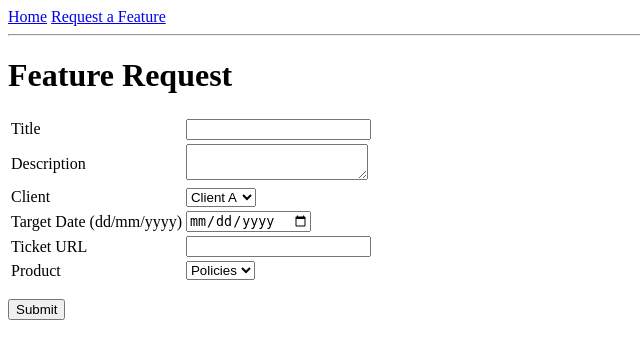
After one commit to agraham3/featureRequests, a Flask app: page /featureRequest in a window 1280 px wide. The commit adds this page. Shown: the top 359 px of the page, without its empty margins (0-640 px from the left). Run offline with Flask 2, Linux system fonts and the light colour scheme.

Commit message:
Added a web form page

```diff
--- a/app/__init__.py
+++ b/app/__init__.py
@@ -1,4 +1,6 @@
 from flask import Flask
 
 app = Flask(__name__)
+app.config.from_object('config')
+
 from app import views
--- /dev/null
+++ b/app/forms.py
@@ -0,0 +1,18 @@
+from flask.ext.wtf import Form
+from wtforms import validators, StringField, TextAreaField, SelectField, DateField
+
+class FeatureRequest(Form):
+  title = StringField('Title', [validators.Required(), validators.length(max=50)])
+  description = TextAreaField('Description', [validators.Required(),
+                                              validators.length(max=200)])
+  client = SelectField('Client', choices=[('A', 'Client A'),
+                                          ('B', 'Client B'),
+                                          ('C', 'Client C')])
+  targetDate = DateField('Target Date (dd/mm/yyyy)',
+                         [validators.Required()],
+                         format='%d-%m-%y')
+  ticketURL = StringField('Ticket URL')
+  productArea = SelectField('Product', choices=[('polices', 'Policies'),
+                                                ('billing', 'Billing'),
+                                                ('claims', 'Claims'),
+                                                ('Reports', 'Reports')])
--- a/app/templates/base.html
+++ b/app/templates/base.html
@@ -8,8 +8,18 @@
     {% endif %}
   </head>
 <body>
-  <div>IWS: <a href="/index">Home</a></div>
+  <div><a href="/index">Home</a>
+       <a href="/featureRequest">Request a Feature</a></div>
   <hr>
+  {% with messages = get_flashed_messages() %}
+    {% if messages %}
+      <ul>
+        {% for message in messages %}
+          <li>{{ message }}</li>
+        {% endfor %}
+      </ul>
+      {% endif %}
+  {% endwith %}
   {% block content %}{% endblock %}
 </body>
 </html>
--- /dev/null
+++ b/app/templates/featureRequest.html
@@ -0,0 +1,52 @@
+{% extends "base.html" %}
+{% block content %}
+<h1>Feature Request</h1>
+<form action="" method="post" name="login">
+    {{ form.hidden_tag() }}
+    <table>
+      <tr>
+        <td>{{ form.title.label }}</td>
+        <td>{{ form.title() }}</td>
+        <td>{% for error in form.title.errors %}
+            <span style="color: red;">[{{error}}]</span>
+            {% endfor %}</td>
+      </tr>
+      <tr>
+        <td>{{ form.description.label }}</td>
+        <td>{{ form.description() }} </td>
+        <td>{% for error in form.description.errors %}
+            <span style="color: red;">[{{error}}]</span>
+            {% endfor %}</td>
+      </tr>
+      <tr>
+        <td>{{ form.client.label }}</td>
+        <td>{{ form.client() }}</td>
+        <td>{% for error in form.client.errors %}
+            <span style="color: red;">[{{error}}]</span>
+            {% endfor %}</td>
+      </tr>
+      <tr>
+        <td>{{ form.targetDate.label }}</td>
+        <td>{{ form.targetDate() }}</td>
+        <td>{% for error in form.targetDate.errors %}
+            <span style="color: red;">[{{error}}]</span>
+            {% endfor %}</td>
+      </tr>
+      <tr>
+        <td>{{ form.ticketURL.label }}</td>
+        <td>{{ form.ticketURL() }}</td>
+        <td>{% for error in form.ticketURL.errors %}
+            <span style="color: red;">[{{error}}]</span>
+            {% endfor %}</td>
+      </tr>
+      <tr>
+        <td>{{ form.productArea.label }}</td>
+        <td>{{ form.productArea() }}</td>
+        <td>{% for error in form.productArea.errors %}
+            <span style="color: red;">[{{error}}]</span>
+            {% endfor %}</td>
+      </tr>
+    </table>
+    <p><input type="submit" value="Submit"></p>
+</form>
+{% endblock %}
--- a/app/templates/index.html
+++ b/app/templates/index.html
@@ -1,7 +1,4 @@
 {% extends "base.html" %}
 {% block content %}
-  <h1>Hello, {{ user.nickname }}!</h1>
-  {% for post in posts %}
-    <div><p>{{ post.author.nickname }} says: <b>{{ post.body }}</b></p></div>
-  {% endfor %}
+  <h1>Welcome to Feature Requests</h1>
 {% endblock %}
--- a/app/views.py
+++ b/app/views.py
@@ -1,17 +1,21 @@
-from flask import render_template
+from flask import render_template, flash, redirect
 from app import app
+from .forms import FeatureRequest
 
 @app.route('/')
 @app.route('/index')
 def index():
-  user = {'nickname': 'Andrew'} # fake user
-  posts = [ # fake array of posts
-    { 'author': {'nickname': 'John'},
-      'body'  : 'Beautiful day in Portland!'
-    },
-    { 'author': {'nickname': 'Susan'},
-      'body'  : 'The Avengers movie was so cool!'
-    }
-  ]
+  return render_template('index.html')
 
-  return render_template('index.html', user=user, posts=posts)
+# To change: from tutorial
+@app.route('/featureRequest', methods=['GET', 'POST'])
+def featureRequest():
+  form = FeatureRequest()
+  if form.validate_on_submit():
+    flash('Login requested for OpenID="%s", remember_me="%s"' %
+          (form.openid.data, str(form.remember_me.data)))
+    return redirect('/index')
+
+  return render_template('featureRequest.html',
+                         title='Feature Request',
+                         form=form)
--- /dev/null
+++ b/config.py
@@ -0,0 +1,2 @@
+WTF_CSRF_ENABLED = True
+SECRET_KEY = 'you-will-never-guess-my-key-720'
```
Also changed, not shown: 4 other files.
